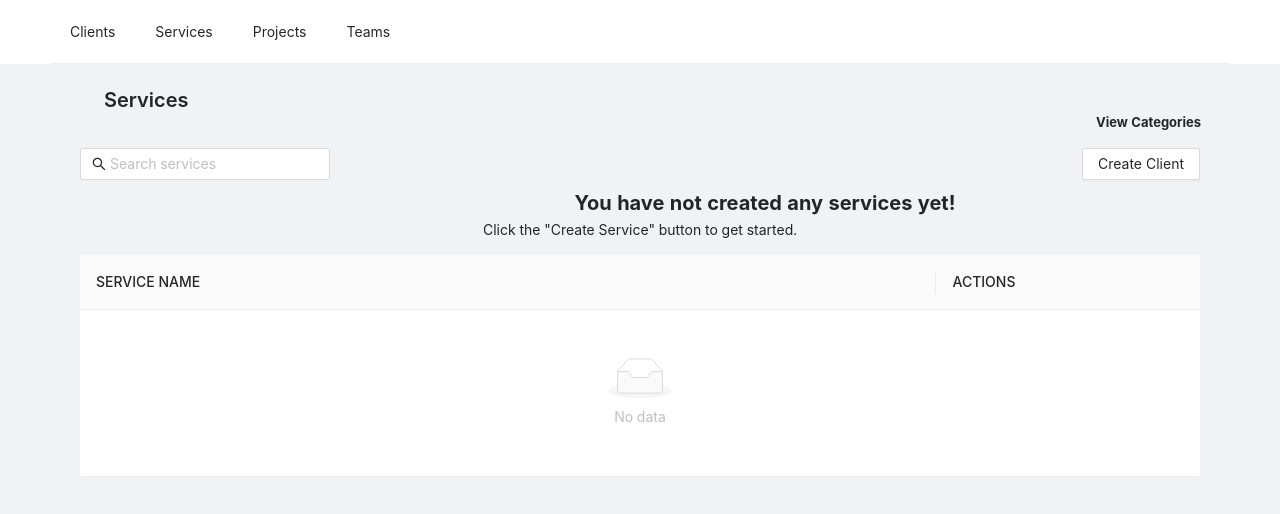
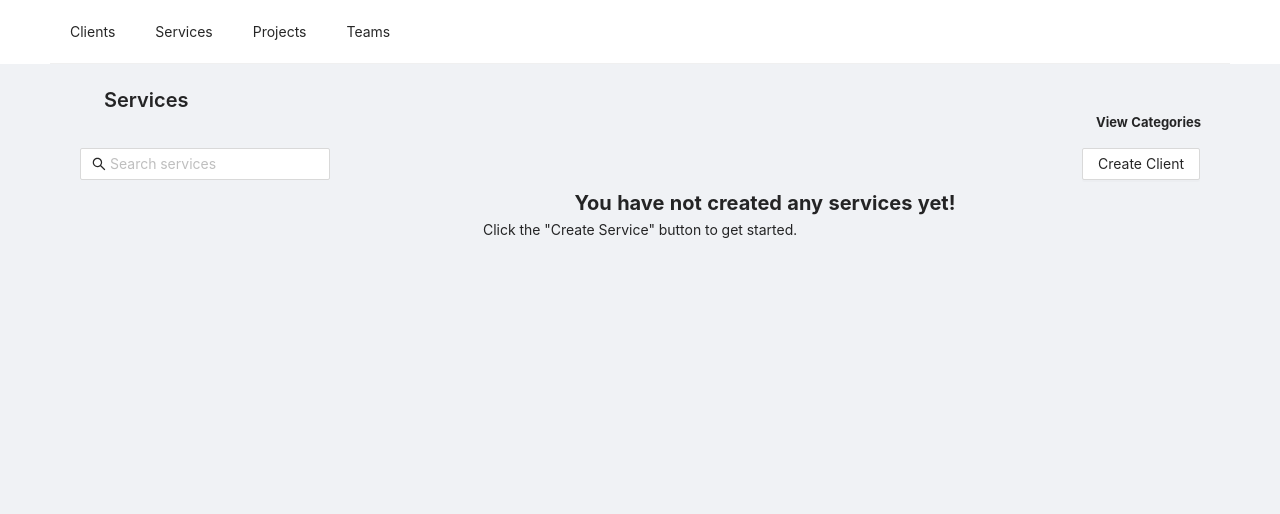
Before and after one commit to Sdsdsde2/ant-design-frontend, a React (Create React App) app in the folder ant-design-frontend/: page /services in a window 1280 px wide. Shown: the top 514 px of the page. Built offline with nearby package versions, Linux system fonts and the light colour scheme; the HTML template or start-up script is replaced by a standard one.

Commit message:
added function rendering for Services Table

```diff
--- a/ant-design-frontend/src/components/auth/login.js
+++ b/ant-design-frontend/src/components/auth/login.js
@@ -3,6 +3,7 @@ import axios from 'axios';
 
 import { Form, Input, Button } from 'antd';
 
+// TODO: Re-write as Functional components and use Hooks instead
 export default class Login extends Component {
     constructor(props) {
         super(props);
--- a/ant-design-frontend/src/components/clients.js
+++ b/ant-design-frontend/src/components/clients.js
@@ -69,6 +69,7 @@ const steps = [
     },
 ];
 
+// TODO: Re-write as Functional components and use Hooks instead
 export default class Clients extends Component {
     constructor(props) {
         super();
--- a/ant-design-frontend/src/components/home.js
+++ b/ant-design-frontend/src/components/home.js
@@ -2,6 +2,7 @@ import React, { Component } from 'react'
 import { PageHeader, Avatar, Carousel } from 'antd';
 import { AntDesignOutlined } from '@ant-design/icons';
 
+// TODO: Re-write as Functional components and use Hooks instead
 export default class Home extends Component {
     render() {
         return (
--- a/ant-design-frontend/src/components/profile.js
+++ b/ant-design-frontend/src/components/profile.js
@@ -2,6 +2,7 @@ import React, { Component } from 'react'
 import { PageHeader, Avatar, Form, Input, Switch, Divider } from 'antd';
 import { AntDesignOutlined } from '@ant-design/icons';
 
+// TODO: Re-write as Functional components and use Hooks instead
 export default class Profile extends Component {
     checkLogin() {
         if (this.props.loggedInStatus === "NOT_LOGGED_IN")
--- a/ant-design-frontend/src/components/services.js
+++ b/ant-design-frontend/src/components/services.js
@@ -36,15 +36,33 @@ const columns = [
     }
 ];
 
+// TODO: Re-write as Functional components and use Hooks instead
 export default class Services extends Component {
     constructor(props) {
         super();
 
         this.state = {
-            businessVisible: false,
-            personalVisible: false,
+            servicesVisible: false,
             currentStep: 0
         }
+    }
+
+    displayServices() {
+        // TODO: Change this to "if fetch resp size is above 0" when finish with backend
+        if (this.state.servicesVisible === true)
+            return (<Table columns={columns} dataSource={data} />)
+        if (this.state.servicesVisible === false)
+            return (
+                <div>
+                    <Typography className="ant-empty-services-label">
+                            You have not created any services yet!
+                    </Typography>
+
+                    <p>
+                        Click the "Create Service" button to get started.
+                    </p>
+                </div>
+            )
     }
 
     render() {
@@ -69,17 +87,7 @@ export default class Services extends Component {
                         Create Client
                 </Button>
 
-                <div>
-                    <Typography className="ant-empty-services-label">
-                            You have not created any services yet!
-                    </Typography>
-
-                    <p>
-                        Click the "Create Service" button to get started.
-                    </p>
-                </div>
-
-                <Table columns={columns} dataSource={data} />
+                {this.displayServices()}
           </div>
         )
     }
```
